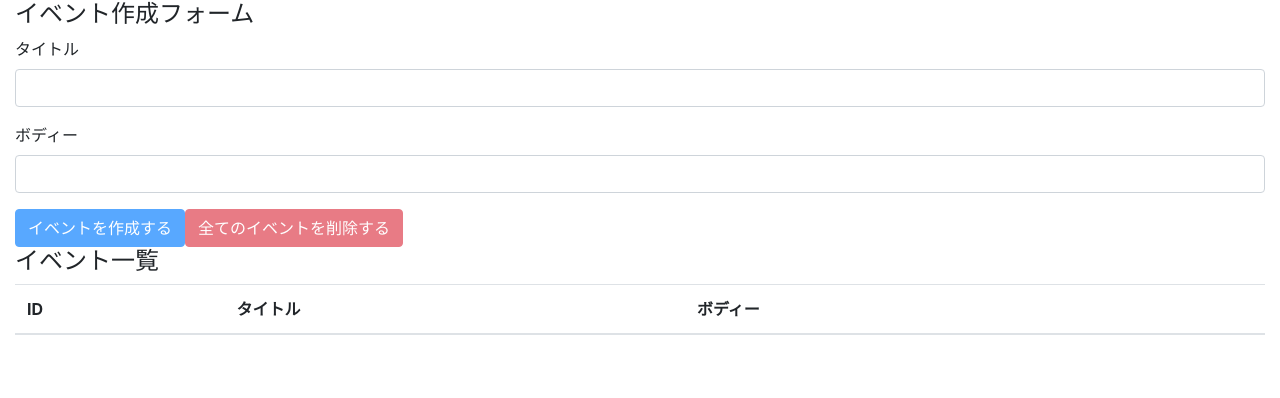
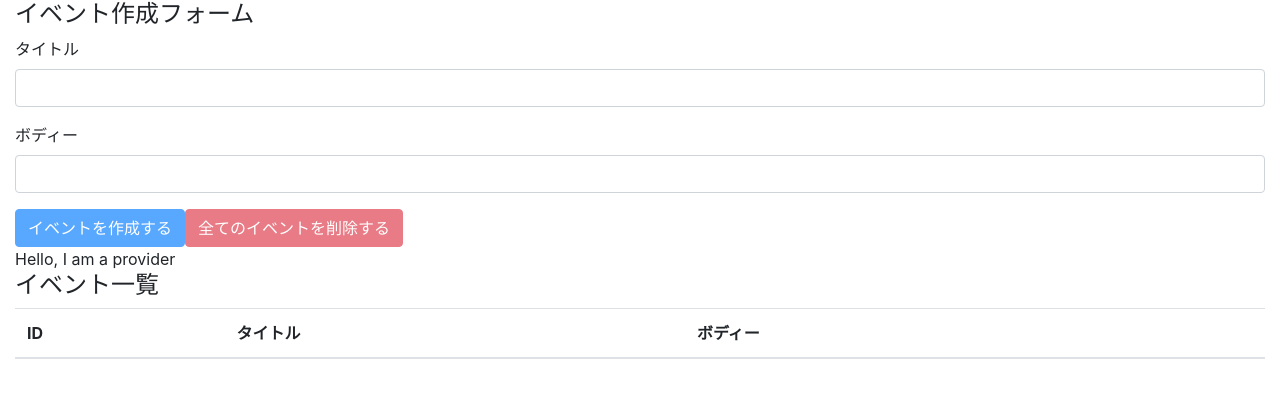
Before and after one commit to yuta-757/react_hooks_udemy, a React (Create React App) app: page / in a window 1280 px wide. Shown: the top 398 px of the page. Built offline with nearby package versions, Linux system fonts and the light colour scheme.

Commit message:
setup react context

```diff
--- a/src/components/App.js
+++ b/src/components/App.js
@@ -4,18 +4,21 @@
 
 import EventForm from './EventForm';
 import Events from './Events';
-
+import AppContext from '../contexts/AppContext';
 import reducer from '../reducers/index';
 
+console.log({AppContext});
 const App = () => {
   // useReducerの第二引数はstateの初期値
   const [state, dispatch] = useReducer(reducer, []);
 
   return (
-    <div className='container-fluid'>
-      <EventForm state={state} dispatch={dispatch}/>
-      <Events state={state} dispatch={dispatch}/>
-    </div>
+     <AppContext.Provider value={'Hello, I am a provider'}>
+      <div className='container-fluid'>
+        <EventForm state={state} dispatch={dispatch}/>
+        <Events state={state} dispatch={dispatch}/>
+      </div>
+    </AppContext.Provider>
   );
 }
 
--- a/src/components/Events.js
+++ b/src/components/Events.js
@@ -1,9 +1,15 @@
-import React from 'react';
+import React, {useContext} from 'react';
 import Event from './Event';
-
+import AppContext from '../contexts/AppContext';
 const Events = ({state, dispatch}) => {
+    const value = useContext(AppContext);
     return (
         <>
+            {/* 古いContextの使い方 */}
+            {/* <AppContext.Consumer>
+                {(value) => {return <div>{value}</div>}}
+            </AppContext.Consumer> */}
+            <div>{value}</div>
             <h4>イベント一覧</h4>
             <table className='table table-hover'>
             <thead>
```
